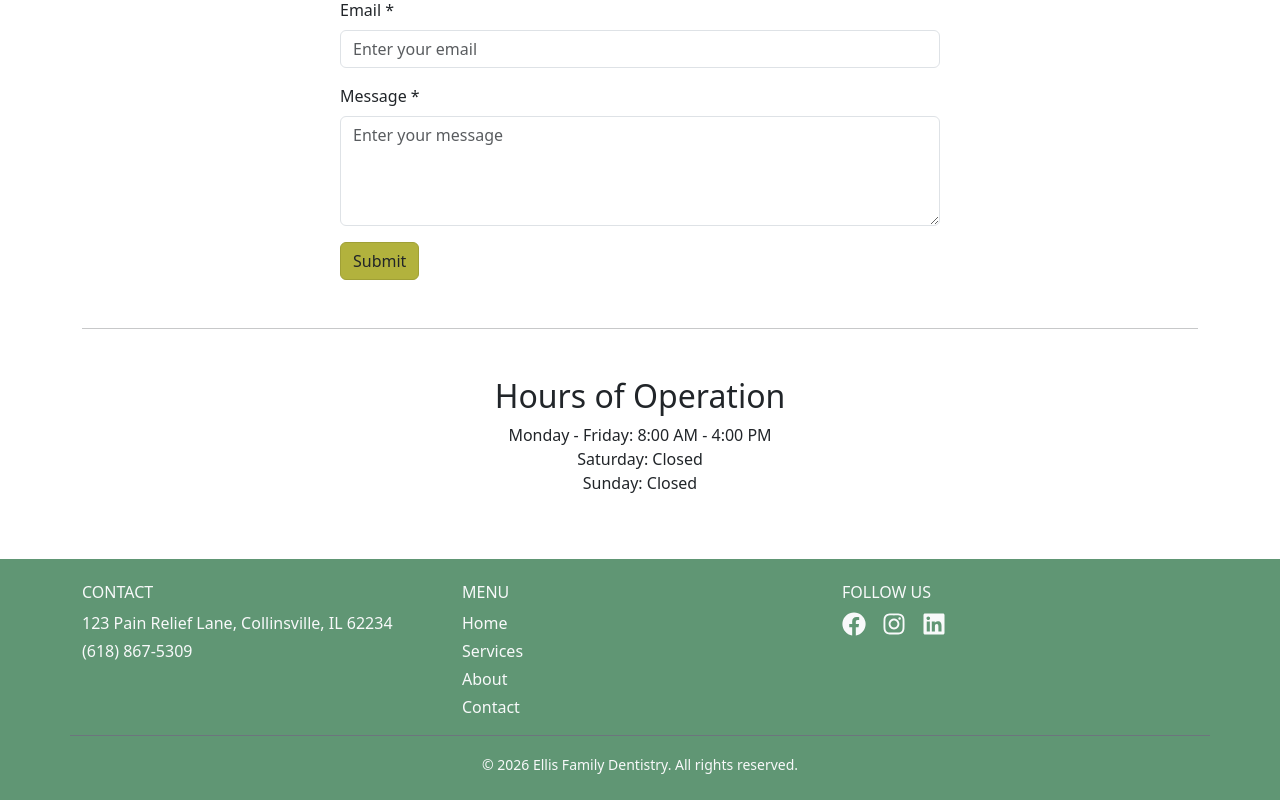
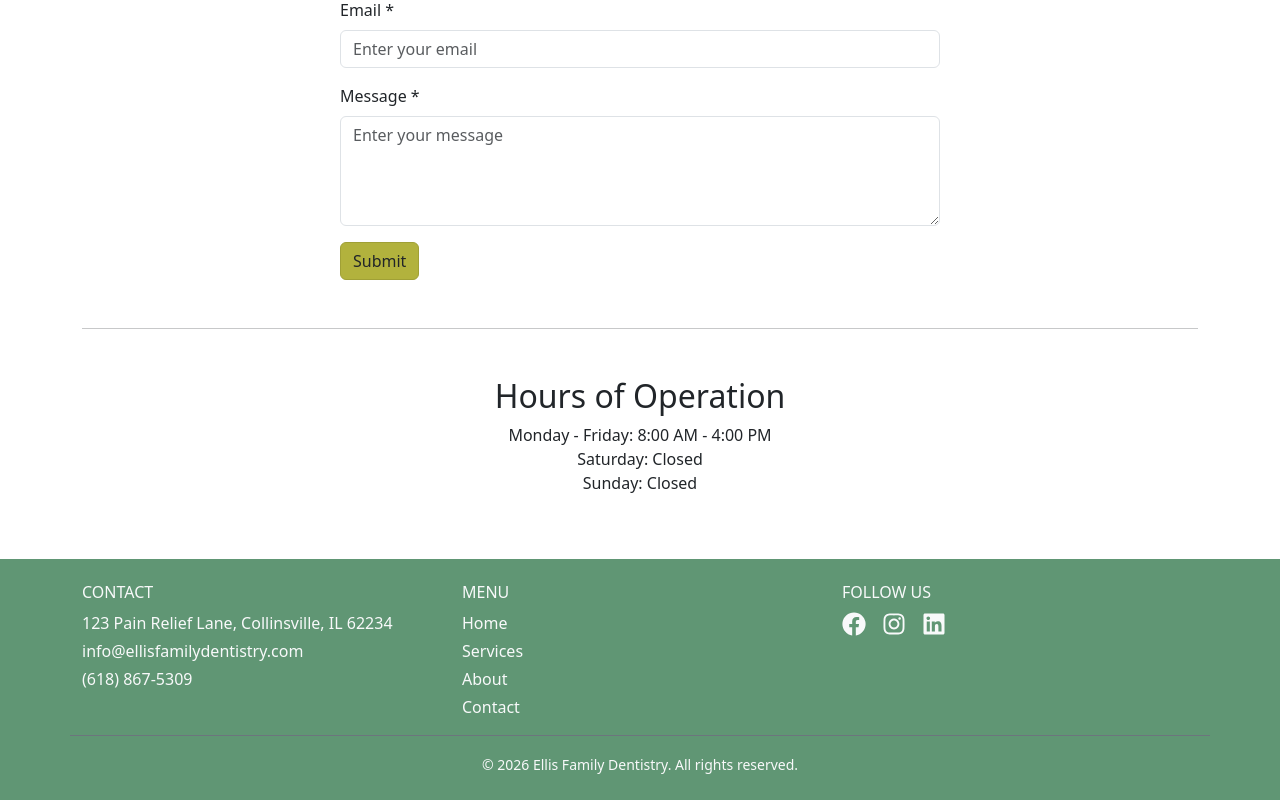
Before and after one commit to hearyoume/dental-office, a React (Vite) app: page /contact in a window 1280 px wide. Shown: the part 396-1196 px from the top of the page. Built offline with nearby package versions, Linux system fonts and the light colour scheme.

Commit message:
Update footer component to include email address in contact information

```diff
--- a/src/components/footer.jsx
+++ b/src/components/footer.jsx
@@ -9,10 +9,11 @@ export default function Footer() {
     <footer className="bg-warm text-light py-4 mt-auto">
       <Container>
         <Row className="mb-3">
-          {/* Address & Phone */}
+          {/* Address, Email, Phone */}
           <Col md={4} className="mb-3 mb-md-0">
             <h6 className="text-uppercase mb-2">Contact</h6>
             <p className="mb-1">123 Pain Relief Lane, Collinsville, IL 62234</p>
+            <p className="mb-1">info@ellisfamilydentistry.com</p>
             <p className="mb-0">(618) 867-5309</p>
           </Col>
 
```
